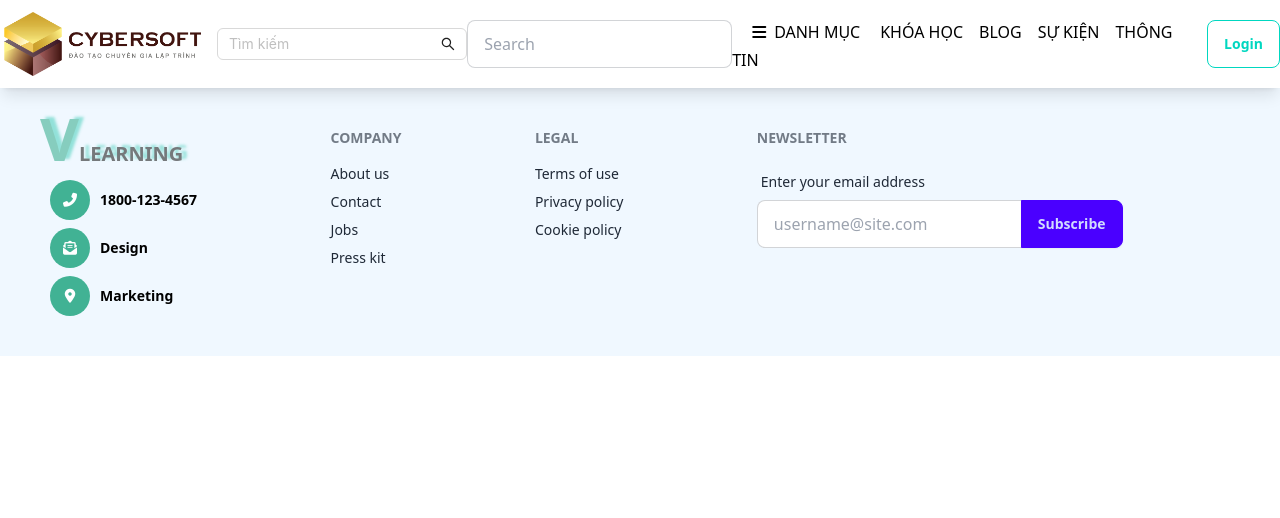
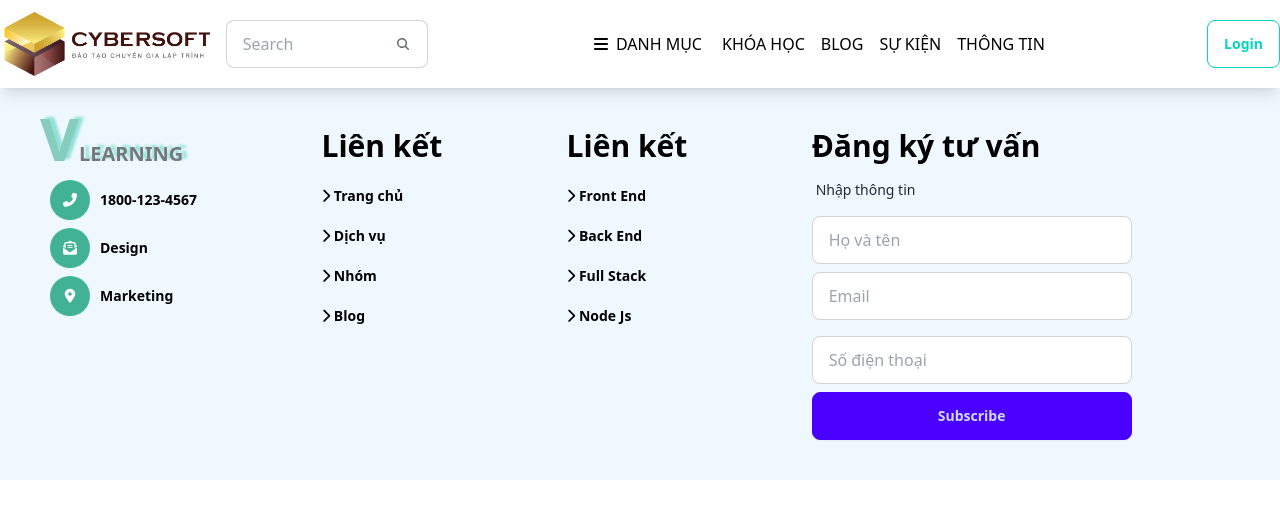
Before and after one commit to lhduc141/vlearning, a React (Create React App) app: page / in a window 1280 px wide. Shown: the top 518 px of the page. Built offline with nearby package versions, Linux system fonts and the light colour scheme.

Commit message:
func: update header + footer

```diff
--- a/src/App.css
+++ b/src/App.css
@@ -63,3 +63,7 @@
   text-align: center;
   transition: all 0.5s;
 }
+
+.input {
+  background-color: white;
+}
--- a/src/components/Footer/Footer.jsx
+++ b/src/components/Footer/Footer.jsx
@@ -31,33 +31,59 @@ const Footer = () => {
           <span>Marketing</span>
         </NavLink>
       </nav>
-      <nav>
-        <h6 className="footer-title">Company</h6>
-        <NavLink>About us</NavLink>
-        <NavLink>Contact</NavLink>
-        <NavLink>Jobs</NavLink>
-        <NavLink>Press kit</NavLink>
+      <nav className="text-black font-semibold">
+        <span className="text-3xl font-bold">Liên kết</span>
+        <NavLink className="mt-3 translate-y-0.5 transition ease-in-out delay-50 hover:translate-y-0 hover:text-[var(--colorGlobal)]">
+          <i className="fas fa-chevron-right"></i> Trang chủ
+        </NavLink>
+        <NavLink className="mt-3 translate-y-0.5 transition ease-in-out delay-50 hover:translate-y-0 hover:text-[var(--colorGlobal)]">
+          <i className="fas fa-chevron-right"></i> Dịch vụ
+        </NavLink>
+        <NavLink className="mt-3 translate-y-0.5 transition ease-in-out delay-50 hover:translate-y-0 hover:text-[var(--colorGlobal)]">
+          <i className="fas fa-chevron-right"></i> Nhóm
+        </NavLink>
+        <NavLink className="mt-3 translate-y-0.5 transition ease-in-out delay-50 hover:translate-y-0 hover:text-[var(--colorGlobal)]">
+          <i className="fas fa-chevron-right"></i> Blog
+        </NavLink>
       </nav>
-      <nav>
-        <h6 className="footer-title">Legal</h6>
-        <NavLink>Terms of use</NavLink>
-        <NavLink>Privacy policy</NavLink>
-        <NavLink>Cookie policy</NavLink>
+      <nav className="text-black font-semibold">
+        <span className="text-3xl font-bold">Liên kết</span>
+        <NavLink className="mt-3 translate-y-0.5 transition ease-in-out delay-50 hover:translate-y-0 hover:text-[var(--colorGlobal)]">
+          <i className="fas fa-chevron-right"></i> Front End
+        </NavLink>
+        <NavLink className="mt-3 translate-y-0.5 transition ease-in-out delay-50 hover:translate-y-0 hover:text-[var(--colorGlobal)]">
+          <i className="fas fa-chevron-right"></i> Back End
+        </NavLink>
+        <NavLink className="mt-3 translate-y-0.5 transition ease-in-out delay-50 hover:translate-y-0 hover:text-[var(--colorGlobal)]">
+          <i className="fas fa-chevron-right"></i> Full Stack
+        </NavLink>
+        <NavLink className="mt-3 translate-y-0.5 transition ease-in-out delay-50 hover:translate-y-0 hover:text-[var(--colorGlobal)]">
+          <i className="fas fa-chevron-right"></i> Node Js
+        </NavLink>
       </nav>
+
       <form>
-        <h6 className="footer-title">Newsletter</h6>
+        <h6 className="text-3xl font-bold text-black">Đăng ký tư vấn</h6>
         <fieldset className="form-control w-80">
           <label className="label">
-            <span className="label-text">Enter your email address</span>
+            <span className="label-text">Nhập thông tin</span>
           </label>
-          <div className="join">
-            <input
-              type="text"
-              placeholder="username@site.com"
-              className="input input-bordered join-item"
-            />
-            <button className="btn btn-primary join-item">Subscribe</button>
-          </div>
+          <input
+            type="text"
+            placeholder="Họ và tên"
+            className="input input-bordered join-item mt-2"
+          />
+          <input
+            type="text"
+            placeholder="Email"
+            className="input input-bordered join-item my-2"
+          />
+          <input
+            type="text"
+            placeholder="Số điện thoại"
+            className="input input-bordered join-item my-2"
+          />
+          <button className="btn btn-primary join-item">Subscribe</button>
         </fieldset>
       </form>
     </footer>
--- a/src/components/Header/Header.jsx
+++ b/src/components/Header/Header.jsx
@@ -20,15 +20,22 @@ const Header = () => {
           <NavLink to={"/"}>
             <img src="/logo.png" className="h-16 pr-4" alt="" />
           </NavLink>
-          <Search />
-          <div class="form-control">
-            <input
-              type="text"
-              placeholder="Search"
-              suffix={<SearchOutlined />}
-              class="input input-bordered w-24 md:w-auto"
-            />
-          </div>
+          {/* <Search /> */}
+          <label className="input input-bordered flex items-center gap-2 cursor-pointer">
+            <input type="text" className="grow w-36" placeholder="Search" />
+            <svg
+              xmlns="http://www.w3.org/2000/svg"
+              viewBox="0 0 16 16"
+              fill="currentColor"
+              className="w-4 h-4 opacity-70 hover:text-black"
+            >
+              <path
+                fillRule="evenodd"
+                d="M9.965 11.026a5 5 0 1 1 1.06-1.06l2.755 2.754a.75.75 0 1 1-1.06 1.06l-2.755-2.754ZM10.5 7a3.5 3.5 0 1 1-7 0 3.5 3.5 0 0 1 7 0Z"
+                clipRule="evenodd"
+              />
+            </svg>
+          </label>
         </div>
 
         <div className="font-medium text-[1rem] text-black">
```
